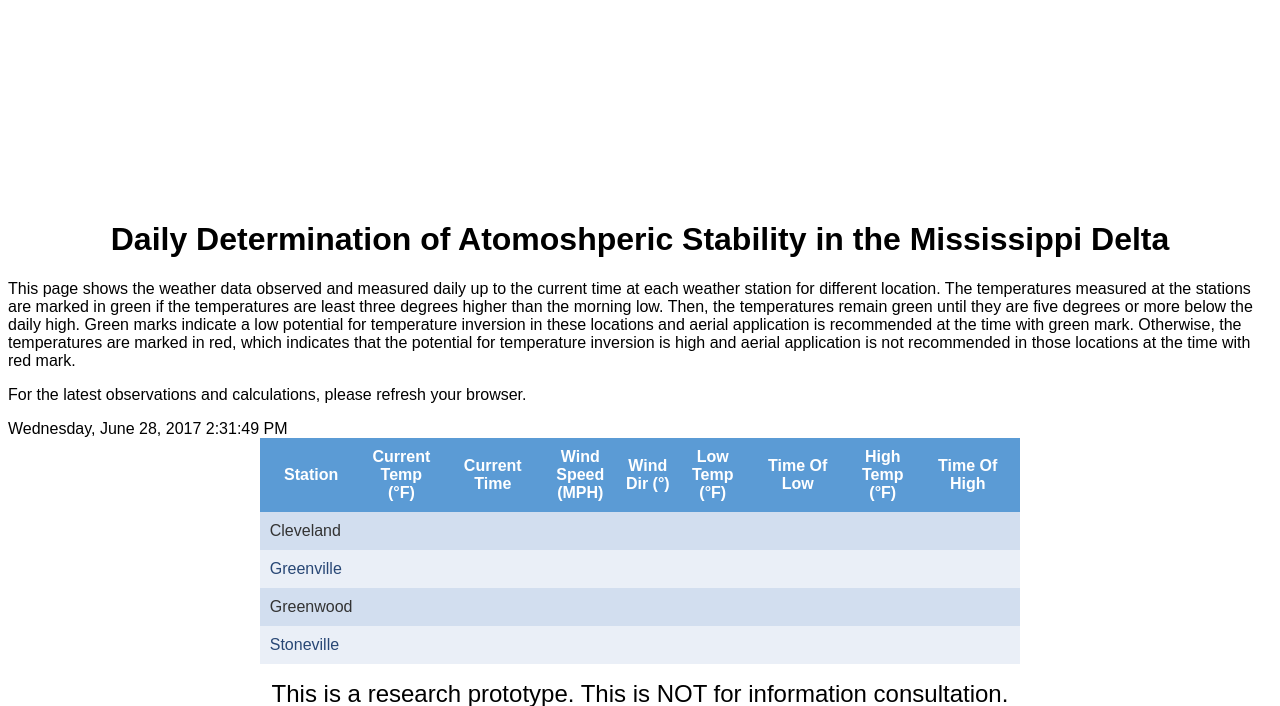
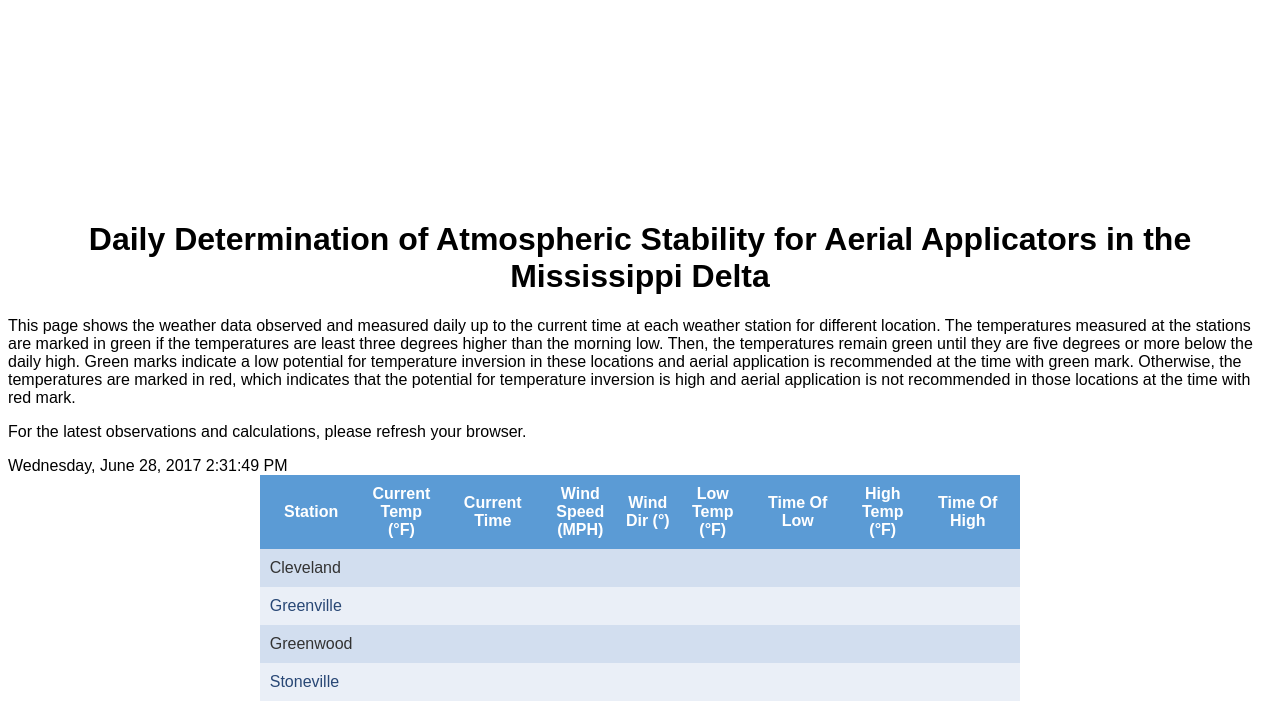
Before and after one commit to kaskrin13/tempinversion, a Django app: template polls/templates/ti_test.html in a window 1280 px wide. Shown: the part 38-744 px from the top of the page. Run offline with Django 3.2, Linux system fonts and the light colour scheme; the template is opened without the code that fills it, so the values that code supplies are empty.

Commit message:
Title Changes

```diff
--- a/polls/templates/ti_test.html
+++ b/polls/templates/ti_test.html
@@ -26,7 +26,7 @@
         <div class="header">
             <div class="title">
                 <h1 align="center">
-                    Daily Determination of Atomoshperic Stability in the Mississippi Delta
+                    Daily Determination of Atmospheric Stability for Aerial Applicators in the Mississippi Delta
                 </h1>
 
 
```
